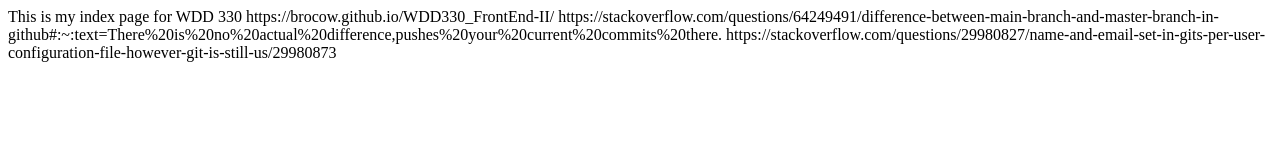
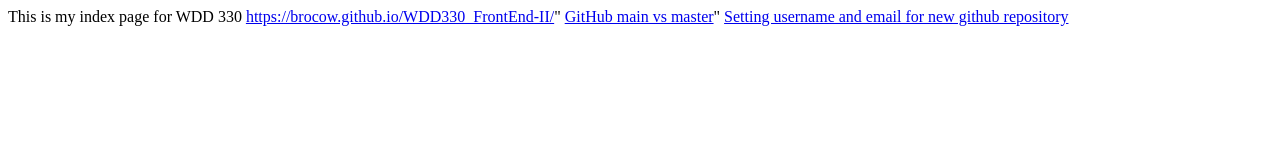
Before and after one commit to BroCow/WDD330_FrontEnd-II, a plain HTML site: page index.html in a window 1280 px wide. Drawn offline with Linux system fonts and the light colour scheme.

Commit message:
index update

```diff
--- a/index.html
+++ b/index.html
@@ -11,14 +11,15 @@
     </head>
     <body>
         <!-- Notes, exercises, challenges, etc. -->
+
         This is my index page for WDD 330
-        https://brocow.github.io/WDD330_FrontEnd-II/
+        <a href="https://brocow.github.io/WDD330_FrontEnd-II/">https://brocow.github.io/WDD330_FrontEnd-II/</a>"
 
         <!-- Github main vs master -->
-        https://stackoverflow.com/questions/64249491/difference-between-main-branch-and-master-branch-in-github#:~:text=There%20is%20no%20actual%20difference,pushes%20your%20current%20commits%20there.
+        <a href="https://stackoverflow.com/questions/64249491/difference-between-main-branch-and-master-branch-in-github#:~:text=There%20is%20no%20actual%20difference,pushes%20your%20current%20commits%20there.">GitHub main vs master</a>"
 
         <!-- Setting username and email for new github repository -->
-        https://stackoverflow.com/questions/29980827/name-and-email-set-in-gits-per-user-configuration-file-however-git-is-still-us/29980873
+        <a href="https://stackoverflow.com/questions/29980827/name-and-email-set-in-gits-per-user-configuration-file-however-git-is-still-us/29980873">Setting username and email for new github repository</a>
         <script src="./js/main.js" async defer></script>
     </body>
 </html>
```
